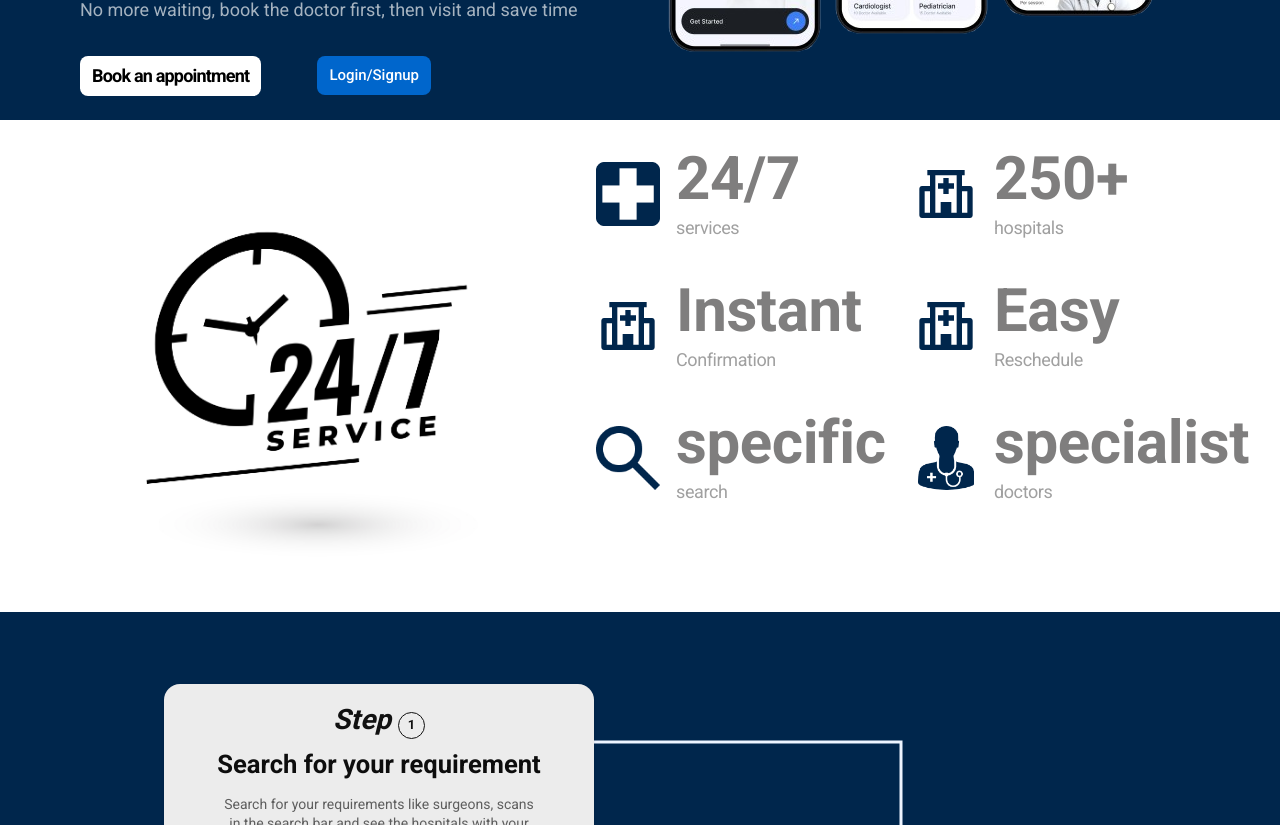
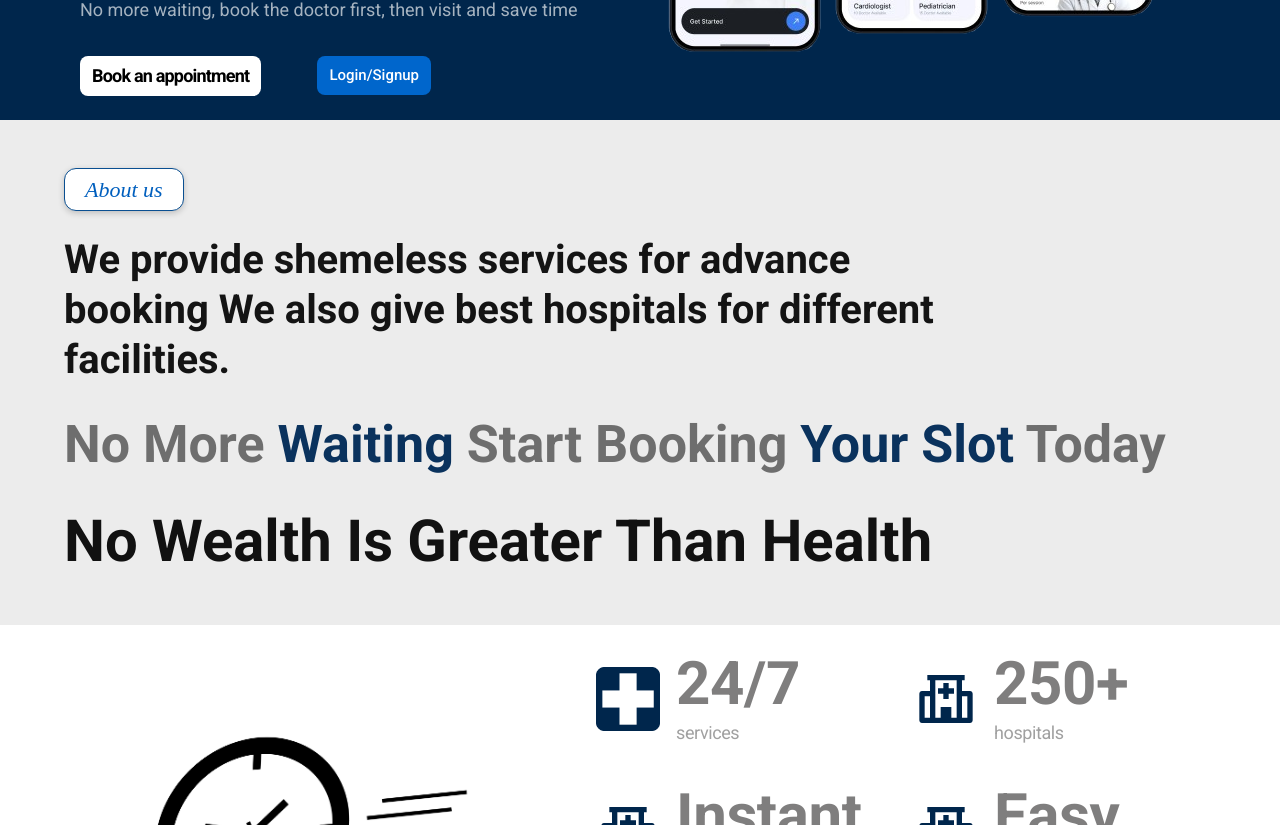
Before and after one commit to Altusd2d/appointoHealth, a Next.js app: page / in a window 1280 px wide. Shown: the part 420-1245 px from the top of the page. Built offline with nearby package versions, Linux system fonts and the light colour scheme.

Commit message:
about-us section

```diff
--- a/src/app/page.tsx
+++ b/src/app/page.tsx
@@ -3,6 +3,7 @@ import Hero from "@/components/hero/hero";
 import HospitalSearch from "./hospital/page";
 import Process from "@/components/process/process";
 import BlogPage from "./blog/page";
+import AboutUs from "@/components/aboutus/aboutus";
 import { Roboto } from "next/font/google";
 import Faq from "@/components/faq/faq";
 import TopHospital from "@/components/topHospital/topHospital";
@@ -15,6 +16,7 @@ export default function Home() {
   return (
     <div className={`overflow-x-hidden ${roboto.className}`}>
       <Hero />
+      <AboutUs />
       <CoreService />
       <Process />
       <TopHospital />
--- /dev/null
+++ b/src/components/aboutus/aboutus.tsx
@@ -0,0 +1,30 @@
+export default function AboutUs() {
+  return (
+    <section className="bg-[#ececec] px-4 py-8 sm:px-8 sm:py-10 md:px-12 md:py-12">
+      <div className="mx-auto w-full max-w-6xl">
+        <span
+          className="inline-flex rounded-xl border border-[#0a4f91] bg-white px-5 py-1 text-[22px] font-medium italic text-[#005fbe] shadow-[0_2px_6px_rgba(0,0,0,0.2)]"
+          style={{ fontFamily: "cursive" }}
+        >
+          About us
+        </span>
+
+        <p className="mt-6 max-w-4xl text-2xl font-semibold leading-tight text-[#141414] sm:text-3xl md:text-[40px]">
+          We provide shemeless services for advance booking We also give best hospitals for different facilities.
+        </p>
+
+        <p className="mt-6 text-[28px] font-semibold leading-snug sm:text-[36px] md:text-[52px]">
+          <span className="text-[#6e6e6e]">No More </span>
+          <span className="text-[#0a325d]">Waiting</span>
+          <span className="text-[#6e6e6e]"> Start Booking </span>
+          <span className="text-[#0a325d]">Your Slot</span>
+          <span className="text-[#6e6e6e]"> Today</span>
+        </p>
+
+        <p className="mt-6 text-[30px] font-semibold leading-tight text-[#111111] sm:text-[40px] md:text-[58px]">
+          No Wealth Is Greater Than Health
+        </p>
+      </div>
+    </section>
+  );
+}
```
